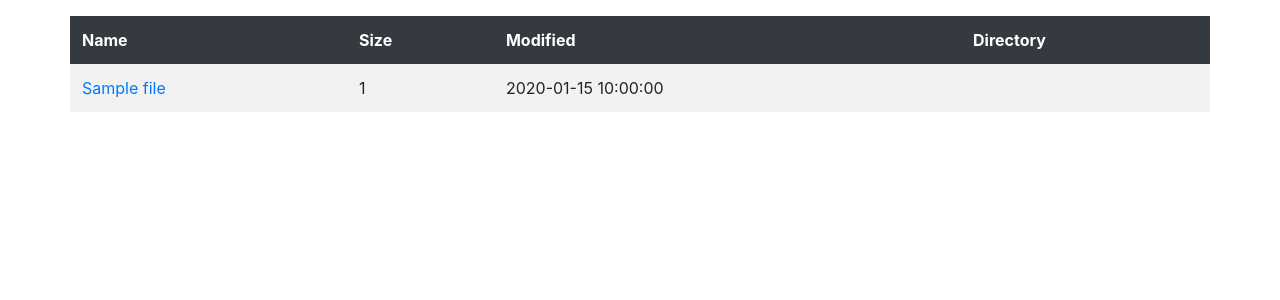
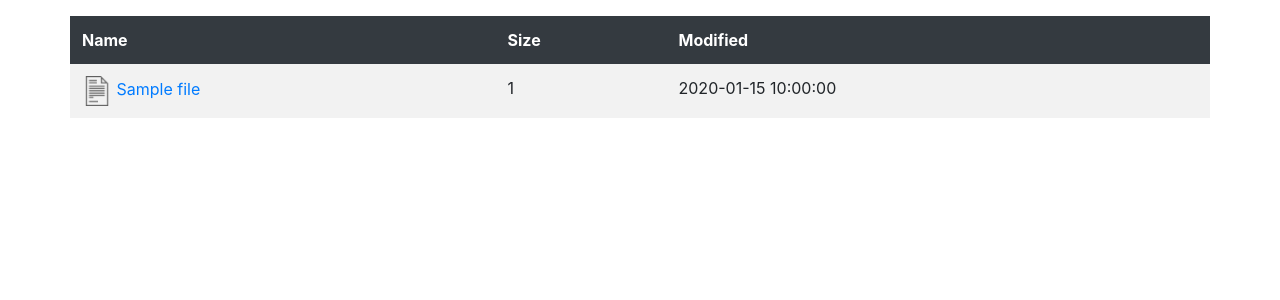
Before and after one commit to AleksandrKovshariov/Client, a Flask app: template templates/files/files.html in a window 1280 px wide. Shown: the part 128-428 px from the top of the page. Run offline with Flask 2, Linux system fonts and the light colour scheme; the template is opened without the code that fills it: most values are stand-ins (such as "Sample title", 1, 10 or a date in 2020); some libraries are stand-ins or nearby versions.

Commit message:
Add dir or file icon

```diff
--- /dev/null
+++ b/static/css/files.css
@@ -0,0 +1,4 @@
+.file_icon {
+    height: 30px;
+    width: 30px;
+}
--- a/templates/base.html
+++ b/templates/base.html
@@ -9,6 +9,8 @@
     <link rel="stylesheet" href="https://stackpath.bootstrapcdn.com/bootstrap/4.3.1/css/bootstrap.min.css" integrity="sha384-ggOyR0iXCbMQv3Xipma34MD+dH/1fQ784/j6cY/iJTQUOhcWr7x9JvoRxT2MZw1T" crossorigin="anonymous">
 
     <title>Client</title>
+
+    {% block head %}{% endblock %}
   </head>
   <body>
     <nav class="navbar navbar-expand-md navbar-dark bg-dark">
--- a/templates/files/files.html
+++ b/templates/files/files.html
@@ -1,5 +1,9 @@
 <!DOCTYPE html>
 {% extends "base.html" %}
+
+{% block head %}
+    <link rel="stylesheet" href="{{ url_for('static', filename='css/files.css') }}">
+{% endblock %}
 
 {% block content %}
 <br>
@@ -19,19 +23,22 @@
           <th scope="col">Name</th>
           <th scope="col">Size</th>
           <th scope="col">Modified</th>
-          <th scope="col">Directory</th>
         </tr>
       </thead>
           {% for file in files %}
           <tr>
-              <td>
-                  <a href="{{ url_for('files.resource', sub_path=file['path']) }}">
-                      {{ file['name'] }}
-                  </a>
-              </td>
+            <td>
+              {% if file['isDir'] %}
+                  <img class="file_icon" src="{{ url_for('static', filename='img/icon_dir.png') }}" alt="Directory">
+              {% else %}
+                  <img class="file_icon" src="{{ url_for('static', filename='img/icon_file.png') }}" alt="File">
+              {% endif %}
+              <a href="{{ url_for('files.resource', sub_path=file['path']) }}">
+                  {{ file['name'] }}
+              </a>
+            </td>
             <td>{{ file['size'] }}</td>
             <td>{{ file['modified'] }}</td>
-            <td>{{ file['isDir'] }}</td>
           </tr>
           {% endfor %}
     </table>
```
Also changed, not shown: static/img/icon_dir.png (added), static/img/icon_file.png (added).
